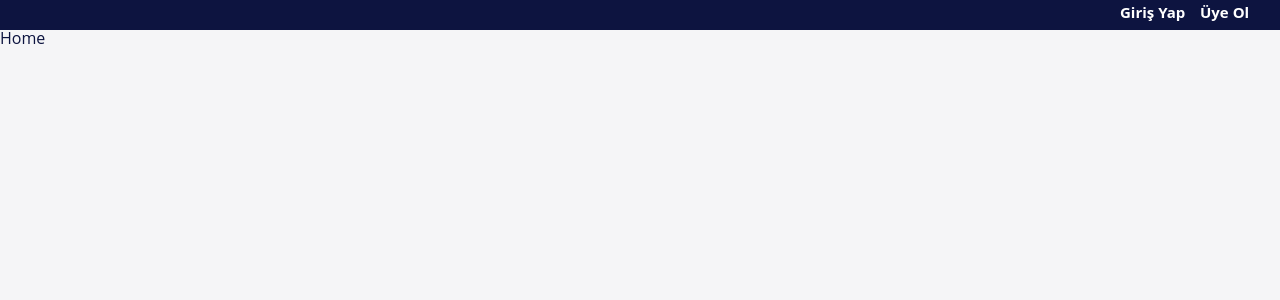
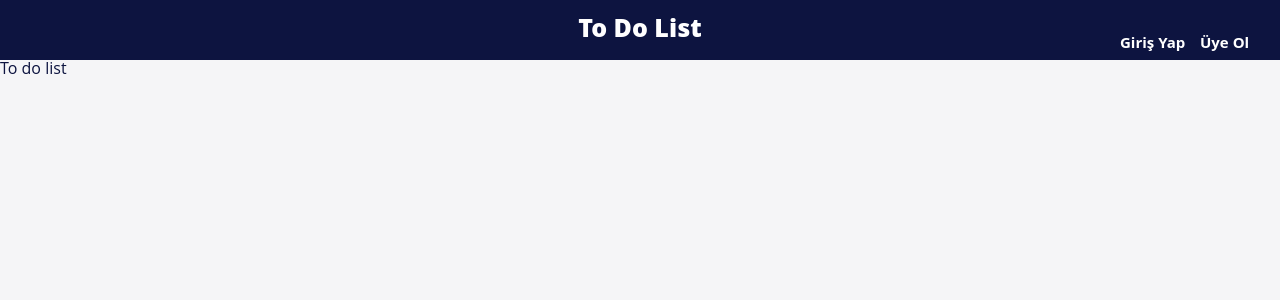
Before and after one commit to NurUcar/to-do-list, a Django app: page / in a window 1280 px wide. Shown: the top 300 px of the page. Run offline with Django 3.2, Linux system fonts and the light colour scheme; some libraries are stand-ins or nearby versions.

Commit message:
fix some issues

```diff
--- a/core/static/css/style.css
+++ b/core/static/css/style.css
@@ -10,6 +10,26 @@ body {
     font-family: 'Open Sans', sans-serif;
     background-color: #f5f5f7;
     color: #0D1440;
+}
+
+.brand {
+    width: 100%;
+    height: 30px;
+    background-color: #0D1440;
+    padding: 15px;
+    font-size: 25px;
+    color: #fff;
+    font-weight: bolder;
+    display: flex;
+    justify-content: center;
+}
+
+.brand a {
+
+    text-decoration: none;
+    font-size: 25px;
+    color: #fff;
+    font-weight: bolder;
 }
 
 .header {
--- a/todolist/templates/todolist/base.html
+++ b/todolist/templates/todolist/base.html
@@ -21,6 +21,7 @@
 </head>
 
 <body>
+    <div class="brand"><a href="{% url "todolist" %}">To Do List</a></div>
     <div class="header">
         {% if current_user%}
         <a href="#">
--- a/todolist/templates/todolist/home.html
+++ b/todolist/templates/todolist/todolist.html
@@ -3,5 +3,5 @@
 {% block title %}To Do List | Üye Ol{% endblock %}
 
 {% block content %}
-Home
+To do list
 {% endblock  %}
--- a/todolist/urls.py
+++ b/todolist/urls.py
@@ -3,8 +3,7 @@ from . import views
 
 urlpatterns = [
     path("register/", views.register, name="register"),
-    path("", views.home, name="home"),
-    path("home/", views.home, name="home"),
+    path("", views.todolist, name="todolist"),
     path("login/", views.login, name="login"),
     path("logout", views.logout, name="logout"),
     path("todolist/", views.todolist, name="todolist"),
--- a/todolist/views.py
+++ b/todolist/views.py
@@ -74,10 +74,6 @@ def logout(request):
     return redirect('login')
 
 
-def home(request):
-    print(current_user)
-    return render(request, 'todolist/home.html')
+def todolist(request):
 
-
-def todolist(request):
-    pass
+    return render(request, 'todolist/todolist.html')
```
